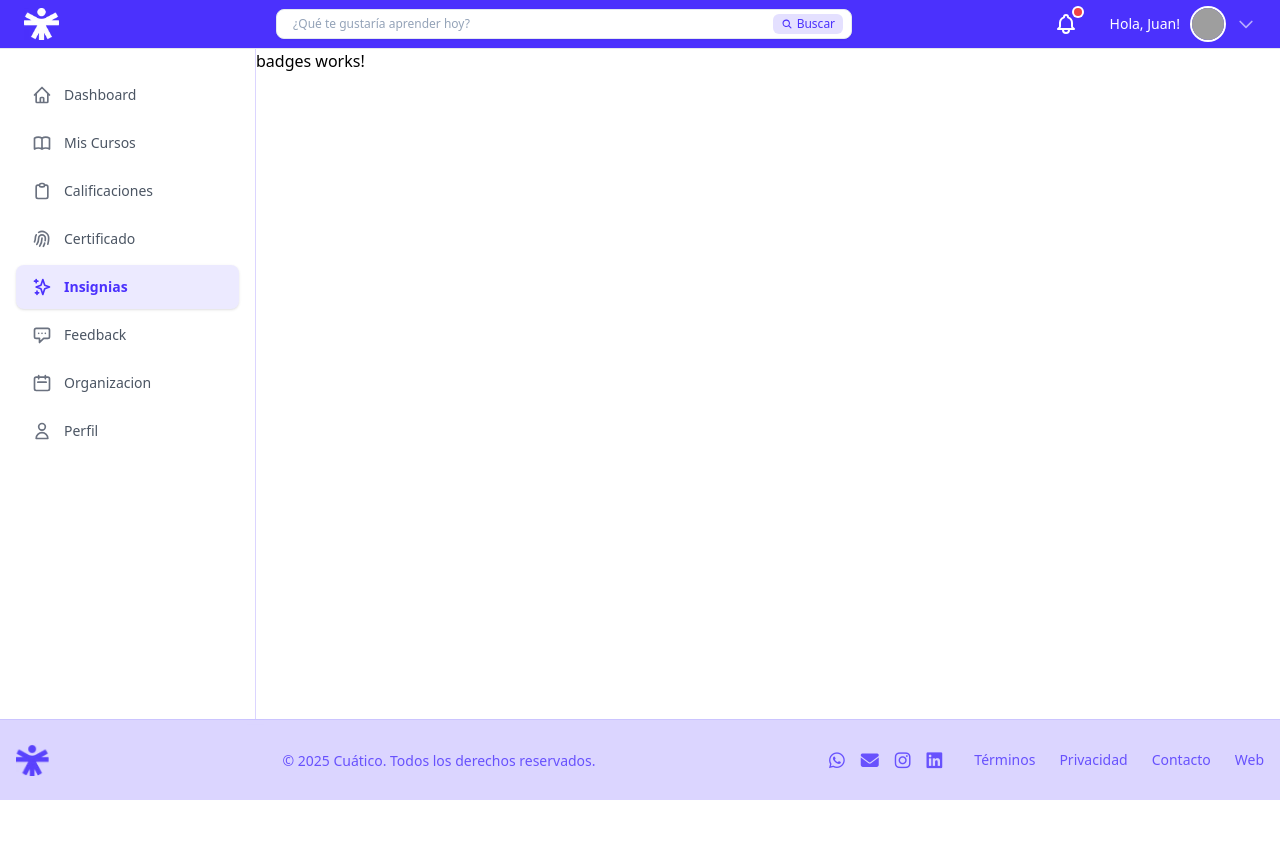
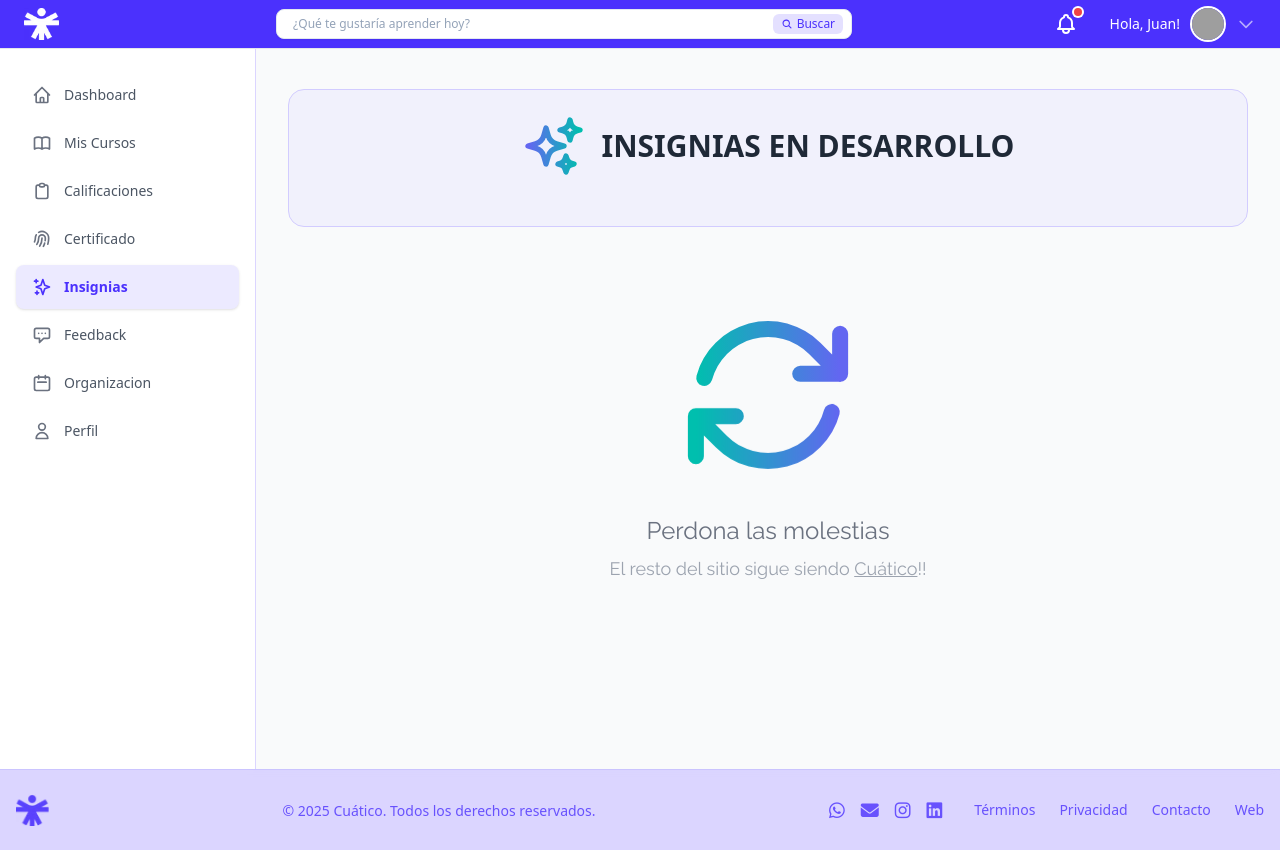
Before and after one commit to elurg/cuatico-dev, an Angular app in the folder cuatico-frontend/: page /insignias in a window 1280 px wide. Before the commit the page ends 800 px from the top, so only its background shows below. Built offline with nearby package versions, Linux system fonts and the light colour scheme; grey boxes are pictures that could not be loaded.

Commit message:
Insignias en construccion

```diff
--- a/cuatico-frontend/src/app/components/badges/badges.html
+++ b/cuatico-frontend/src/app/components/badges/badges.html
@@ -1 +1,44 @@
-<p>badges works!</p>
+<div class="min-h-[90vh] flex flex-col bg-gray-50">
+  <div class="flex-1 overflow-auto">
+    <div class="px-4 sm:px-8 py-6 sm:py-10 max-w-5xl mx-auto">
+      <app-header
+        [titulo]="'INSIGNIAS EN DESARROLLO'"
+        [iconoD]="'M9.813 15.904 9 18.75l-.813-2.846a4.5 4.5 0 0 0-3.09-3.09L2.25 12l2.846-.813a4.5 4.5 0 0 0 3.09-3.09L9 5.25l.813 2.846a4.5 4.5 0 0 0 3.09 3.09L15.75 12l-2.846.813a4.5 4.5 0 0 0-3.09 3.09ZM18.259 8.715 18 9.75l-.259-1.035a3.375 3.375 0 0 0-2.455-2.456L14.25 6l1.036-.259a3.375 3.375 0 0 0 2.455-2.456L18 2.25l.259 1.035a3.375 3.375 0 0 0 2.456 2.456L21.75 6l-1.035.259a3.375 3.375 0 0 0-2.456 2.456ZM16.894 20.567 16.5 21.75l-.394-1.183a2.25 2.25 0 0 0-1.423-1.423L13.5 18.75l1.183-.394a2.25 2.25 0 0 0 1.423-1.423l.394-1.183.394 1.183a2.25 2.25 0 0 0 1.423 1.423l1.183.394-1.183.394a2.25 2.25 0 0 0-1.423 1.423Z'"
+      ></app-header>
+
+      <!-- Bloque de icono de carga animado y degradado -->
+      <div class="flex flex-col justify-center items-center py-10 space-y-6">
+        <svg
+          class="animate-[spin_2s_linear_infinite] h-40 w-40 sm:h-48 sm:w-48"
+          viewBox="0 0 24 24"
+          fill="none"
+          xmlns="http://www.w3.org/2000/svg"
+        >
+          <defs>
+            <linearGradient id="degradado" x1="0%" y1="0%" x2="100%" y2="0%">
+              <stop offset="0%" stop-color="var(--color-primary, #6366f1)" />
+              <stop offset="100%" stop-color="var(--color-secundario, #00bfae)" />
+            </linearGradient>
+          </defs>
+          <path
+            stroke="url(#degradado)"
+            stroke-linecap="round"
+            stroke-linejoin="round"
+            stroke-width="2"
+            d="M16.023 9.348h4.992v-.001M2.985 19.644v-4.992m0 0h4.992m-4.993 0l3.181 3.183a8.25 8.25 0 0 0 13.803-3.7M4.031 9.865a8.25 8.25 0 0 1 13.803-3.7l3.181 3.182m0-4.991v4.99"
+          />
+        </svg>
+        <!-- Pie de página -->
+        <div class="text-center space-y-2">
+          <!-- Opción 1: Si NO has configurado la fuente en tailwind.config.js -->
+          <p class="font-[Raleway] text-2xl text-gray-500">Perdona las molestias</p>
+          <p class="font-[Raleway] text-lg text-gray-400">El resto del sitio sigue siendo <a href="dashboard" class="text-primario-500 hover:text-primario-900 hoover: underline">Cuático</a>!!</p>
+
+          <!-- Opción 2: Si SÍ has configurado la fuente en tailwind.config.js como 'rale' -->
+          <!-- <p class="font-rale text-2xl text-gray-500">Perdona las molestias</p>
+          <p class="font-rale text-lg text-gray-400">El resto del sitio sigue siendo Cuático!</p> -->
+        </div>
+      </div>
+    </div>
+  </div>
+</div>
--- a/cuatico-frontend/src/app/components/badges/badges.ts
+++ b/cuatico-frontend/src/app/components/badges/badges.ts
@@ -1,8 +1,9 @@
 import { Component } from '@angular/core';
+import { Header } from '../header/header';
 
 @Component({
   selector: 'app-badges',
-  imports: [],
+  imports: [Header],
   templateUrl: './badges.html'
 })
 export class Badges {
--- a/cuatico-frontend/src/app/core/certificate/certificate.html
+++ b/cuatico-frontend/src/app/core/certificate/certificate.html
@@ -1,7 +1,12 @@
-<!-- Solo las tarjetas de certificados -->
-<div class=" pt-8 pl-8 grid grid-cols-3">
+<div class="min-h-[90vh] flex flex-col bg-gray-50">
+    <div class="flex-1 overflow-auto">
+        <div class="px-4 sm:px-8 py-6 sm:py-10 max-w-5xl mx-auto">
+            <app-header [titulo]="'CERTIFICADOS'"
+                [iconoD]="'M7.864 4.243A7.5 7.5 0 0 1 19.5 10.5c0 2.92-.556 5.709-1.568 8.268M5.742 6.364A7.465 7.465 0 0 0 4.5 10.5a7.464 7.464 0 0 1-1.15 3.993m1.989 3.559A11.209 11.209 0 0 0 8.25 10.5a3.75 3.75 0 1 1 7.5 0c0 .527-.021 1.049-.064 1.565M12 10.5a14.94 14.94 0 0 1-3.6 9.75m6.633-4.596a18.666 18.666 0 0 1-2.485 5.33'">
+            </app-header>
+
             <app-card tipo="certificado">
-            <div class="rounded-xl p-4 text-center font-bold text-indigo-600">
+                <div class="rounded-xl p-4 text-center font-bold text-indigo-600 py-0">
                     <img src="assets/certificado.png" alt="Certificado"
                         class="mx-auto mb-2 w-90 h-48 object-contain cursor-pointer"
                         onclick="document.getElementById('modal').style.display='block'" />
@@ -17,10 +22,15 @@
                         style="display:block; margin:80px auto; max-width:90vw; max-height:80vh; border-radius:16px; box-shadow:0 0 20px #000;" />
                 </div>
 
-            <div class="text-center text-gray-500">
+                <div class="text-center text-sm text-gray-500 py-0">
                     <p>Certificado de Dirección de Producto</p>
                 </div>
 
 
             </app-card>
         </div>
+
+
+
+    </div>
+</div>
--- a/cuatico-frontend/src/app/core/certificate/certificate.ts
+++ b/cuatico-frontend/src/app/core/certificate/certificate.ts
@@ -1,10 +1,11 @@
 import { CommonModule } from '@angular/common';
 import { Component } from '@angular/core';
+import { Header } from '../../components/header/header';
 import { Card } from '../card/card';
 
 @Component({
   selector: 'app-certificate',
-  imports: [CommonModule, Card],
+  imports: [CommonModule, Card, Header],
   templateUrl: './certificate.html'
 })
 export class Certificate {
--- a/cuatico-frontend/src/index.html
+++ b/cuatico-frontend/src/index.html
@@ -7,6 +7,7 @@
   <meta name="viewport" content="width=device-width, initial-scale=1">
   <link rel="icon" type="image/x-icon" href="favicon.ico">
   <link rel="stylesheet" href="https://cdnjs.cloudflare.com/ajax/libs/font-awesome/6.4.0/css/all.min.css">
+  <link href="https://fonts.googleapis.com/css2?family=Raleway:wght@400;700&display=swap" rel="stylesheet">
 </head>
 <body>
   <app-root></app-root>
```
Lines whose indentation alone changed are shown as unchanged.
